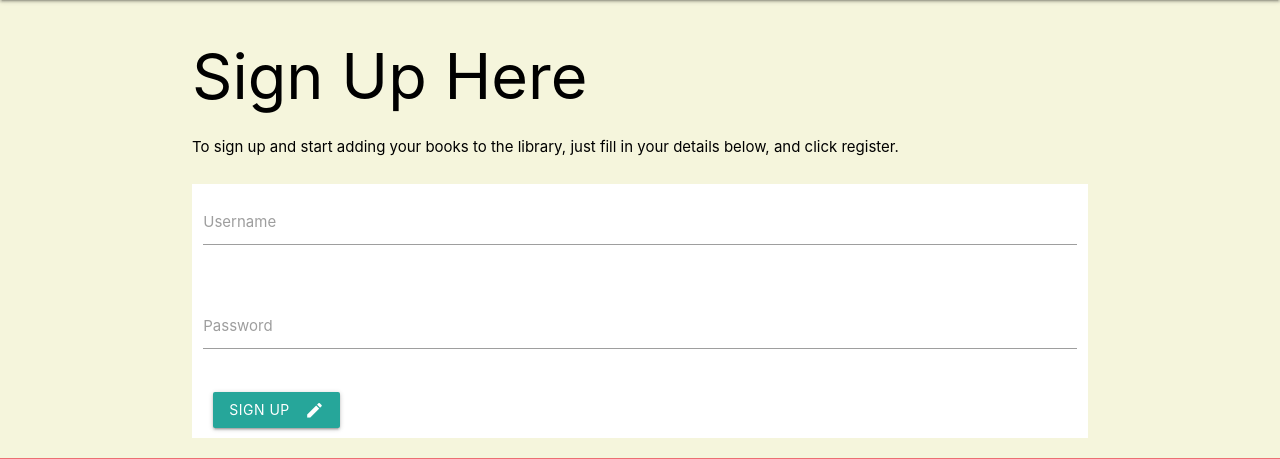
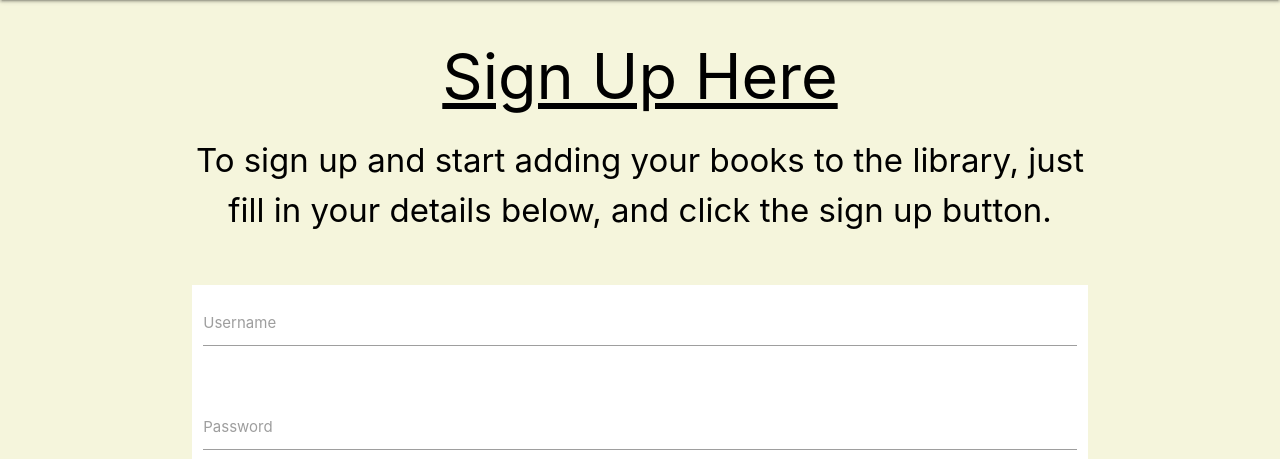
Before and after one commit to dombeesley/datacentricmilestone, a Flask app: page /register in a window 1280 px wide. Shown: the part 64-523 px from the top of the page. Run offline with Flask 2, Linux system fonts and the light colour scheme; some libraries are stand-ins or nearby versions.

Commit message:
style log in and register pages

```diff
--- a/static/css/style.css
+++ b/static/css/style.css
@@ -61,5 +61,17 @@ img {
 
 .sorrytext{
     display: inline-block;
-    font-size: 36;
+    font-size: 36px;
 }
+
+/* Log In page*/
+
+.logincontainer{
+    text-align: center;
+    margin-bottom:25px;
+}
+
+.logintext{
+    display: inline-block;
+    font-size: 33px;
+}
--- a/templates/register.html
+++ b/templates/register.html
@@ -2,10 +2,14 @@
 
 {% block content %}
 
-<h1> Sign Up Here</h1>
+<div class="logincontainer">
+    <div class="logintext">
+        <h1><u>Sign Up Here</u></h1>
 
-<div>
-    To sign up and start adding your books to the library, just fill in your details below, and click register.
+        <div>
+            To sign up and start adding your books to the library, just fill in your details below, and click the sign up button.
+        </div>
+    </div>
 </div>
 
 <div class="row">
--- a/templates/viewbook.html
+++ b/templates/viewbook.html
@@ -16,8 +16,8 @@
         {% if session['username'] == book.username %}
             <li class="collection-item">
                 <div>
-                    <button class="btn waves-effect waves-light" type="submit" name="action">Edit Task
-                    <i class="material-icons right">playlist_add</i>
+                    <button class="btn waves-effect waves-light" type="submit" name="action">Edit Your Review
+                    <i class="material-icons right">edit</i>
                     </button>
                 </div>
             </li>
```
Also changed, not shown: templates/login.html (+7 -3 lines).
